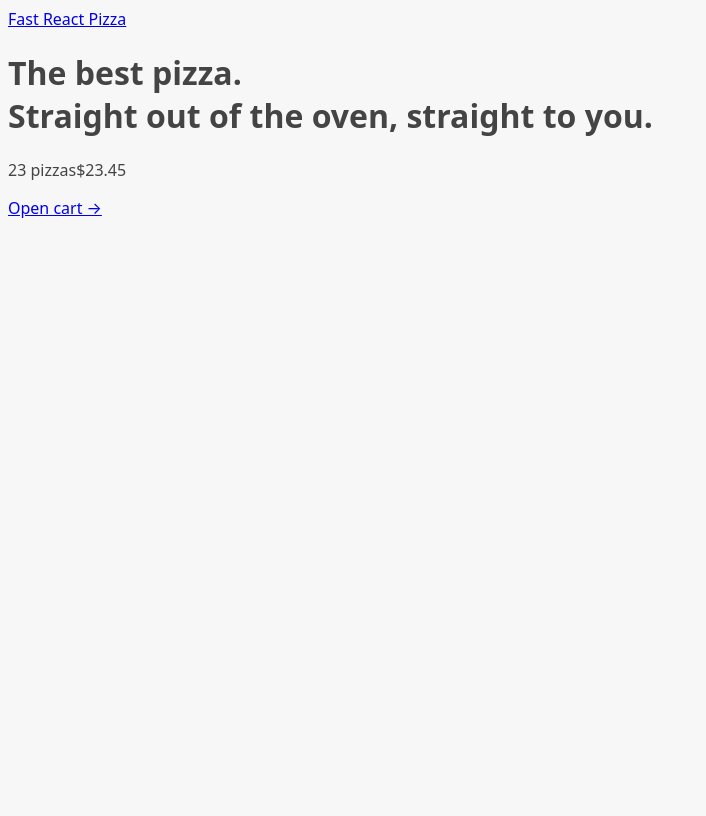
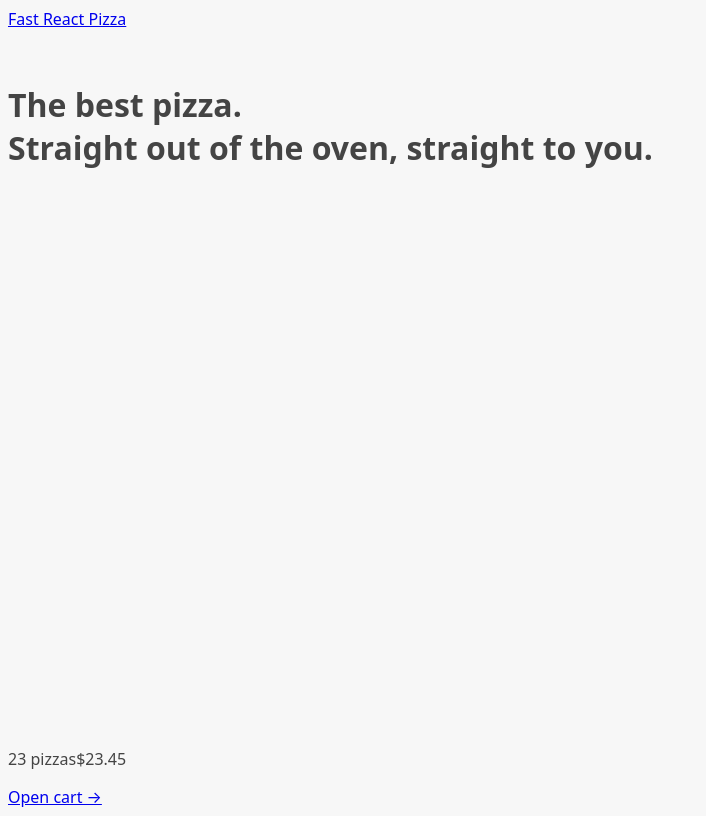
Before and after one commit to skmajumder/fast-react-pizza, a React (Vite) app: page / in a window 1280 px wide. Shown: the whole page, without its empty margins (0-706 px from the left). Built offline with nearby package versions, Linux system fonts and the light colour scheme.

Commit message:
loading icon by useNavigation hook

```diff
--- a/src/loaders/loaderFunction.js
+++ b/src/loaders/loaderFunction.js
@@ -1,6 +1,5 @@
-import { getMenu } from "../services/apiRestaurant";
+import {getMenu} from "../services/apiRestaurant";
 
 export async function menuLoader() {
-  const menu = await getMenu();
-  return menu;
+    return await getMenu();
 }
--- a/src/ui/AppLayout.jsx
+++ b/src/ui/AppLayout.jsx
@@ -1,18 +1,23 @@
-import { Outlet } from "react-router-dom";
+import {Outlet, useNavigation} from "react-router-dom";
 import CartOverview from "../features/cart/CartOverview";
 import Header from "./Header";
 import Main from "./Main";
+import Loader from "./Loader.jsx";
 
 const AppLayout = () => {
-  return (
-    <div>
-      <Header />
-      <Main>
-        <Outlet />
-      </Main>
-      <CartOverview />
-    </div>
-  );
+    const navigation = useNavigation();
+    const isLoading = navigation.state === "loading"
+
+    return (
+        <div className={'layout'}>
+            {isLoading && <Loader/>}
+            <Header/>
+            <Main>
+                <Outlet/>
+            </Main>
+            <CartOverview/>
+        </div>
+    );
 };
 
 export default AppLayout;
--- /dev/null
+++ b/src/ui/Loader.jsx
@@ -0,0 +1,9 @@
+const Loader = () => {
+    return (
+        <div className="loader">
+
+        </div>
+    );
+};
+
+export default Loader;
```
